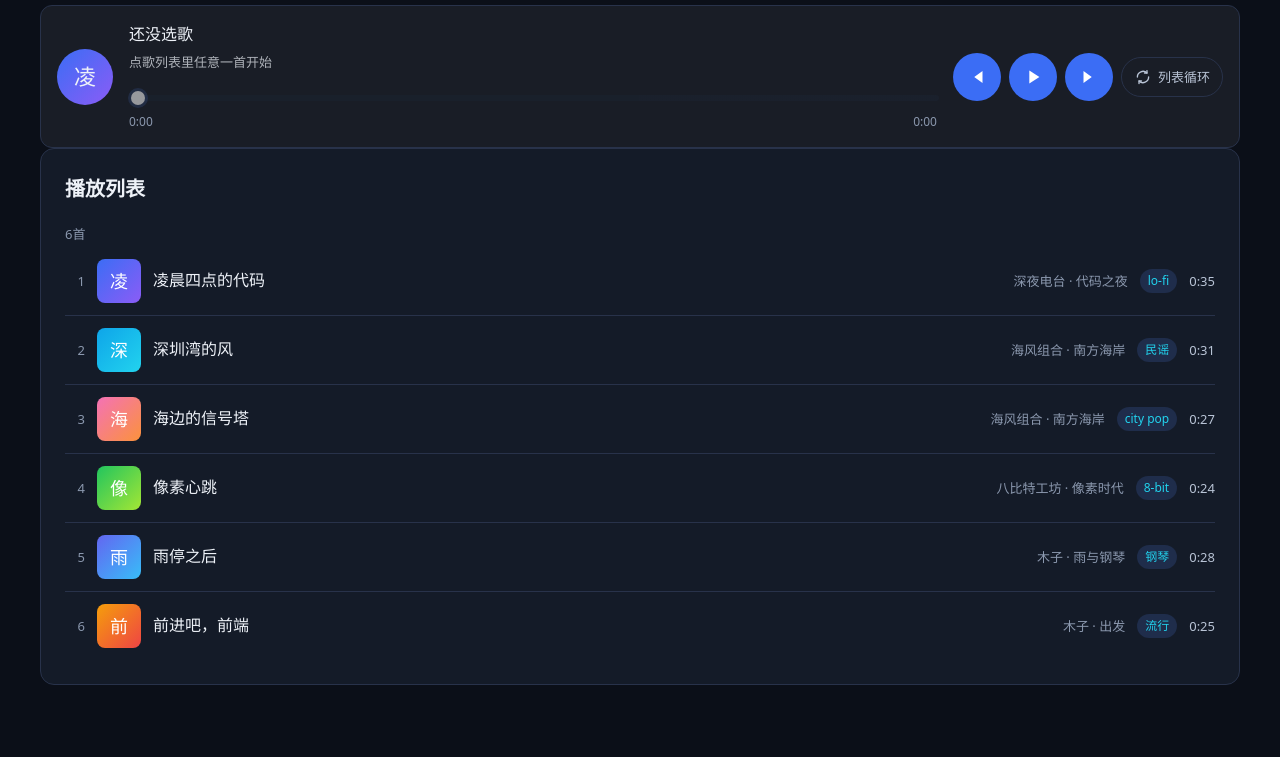
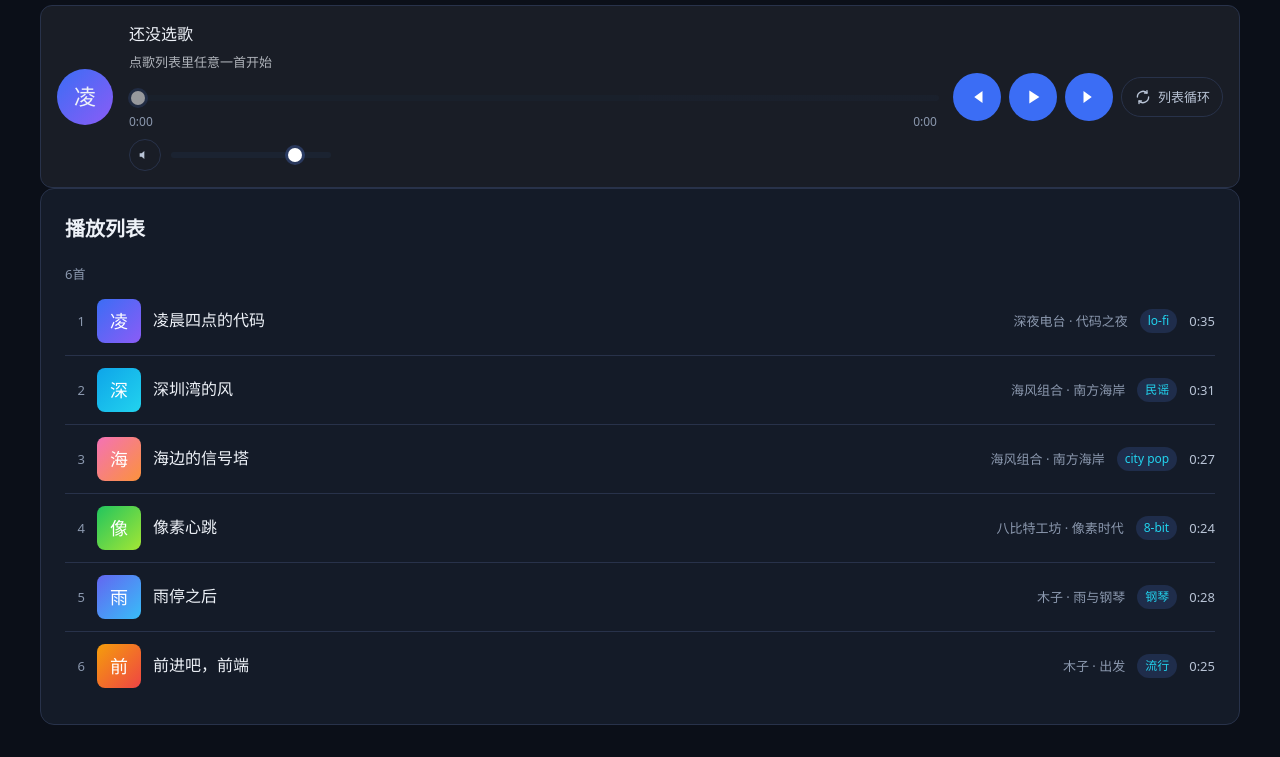
Before and after one commit to longdandan-dev/music-player, a website built with Vite: page index.html in a window 1280 px wide. Shown: the part 78-835 px from the top of the page. Before the commit the page ends 800 px from the top, so only its background shows below. Built offline with nearby package versions, Linux system fonts and the light colour scheme.

Commit message:
阶段2-M4，音量与静音

```diff
--- a/index.html
+++ b/index.html
@@ -23,6 +23,20 @@
                     <span id="timeNow">0:00</span>
                     <span id="timeTotal">0:00</span>
                   </div>
+        </div>
+        <div class="volume-row">
+          <button id="muteBtn" class="mute-btn" type="button" aria-label="静音">
+            <svg class="icon icon-volume" viewBox="0 0 24 24 " aria-hidden="true">
+            <path d="M4 9.5h3L11 6v12l-4-3.5H4z"></path>
+            </svg>
+            <svg class="icon icon-muted" viewBox="0 0 24 24 " aria-hidden="true">
+            <path d="M4 9.5h3L11 6v12l-4-3.5H4z"></path>
+            <path d="M15 9.5l4 5M19 9.5l-4 5"  fill="none"
+                   stroke="currentColor" stroke-width="1.8" stroke-linejoin="round"></path>
+            </svg>
+          </button>
+           <input class="range volume" id="volume" type="range" min="0" max="1" step="0.01" value="0.8"
+           aria-label="音量">
         </div>
       </div>
 
--- a/src/main.js
+++ b/src/main.js
@@ -128,6 +128,8 @@ const nextBtn = document.querySelector('#nextBtn')
 const seek = document.querySelector('#seek')
 const timeNow = document.querySelector('#timeNow')
 const timeTotal = document.querySelector('#timeTotal')
+const muteBtn = document.querySelector('#muteBtn')
+const volumeEl = document.querySelector('#volume')
 
 let currentIndex = -1  //还没选过歌
 let loopMode = 'list'
@@ -200,6 +202,12 @@ function seekTo(percent){
     renderProgress()
 }
 
+function renderVolumeState(){
+    const muted = audio.muted || audio.volume === 0
+    muteBtn.classList.toggle('is-muted',muted)
+    muteBtn.setAttribute('aria-label',muted ? '取消静音' : '静音')
+}
+
 //事件监听
 audio.addEventListener('play',renderPlayState)
 audio.addEventListener('pause',renderPlayState)
@@ -215,6 +223,23 @@ seek.addEventListener('input',(event)=>{
 seek.addEventListener('change',(event)=>{
     seekTo(Number(event.target.value) / 10)
     isSeeking = false
+})
+//拖音量条
+volumeEl.addEventListener('input',(event)=>{
+    audio.volume = Number(event.target.value)   // 0 ~ 1，原样给它，不用换算
+    audio.muted = audio.volume === 0            // 拖到 0 就算静音
+    renderVolumeState()
+})
+
+//点喇叭：静音 / 取消静音
+muteBtn.addEventListener('click',()=>{
+    audio.muted = !audio.muted
+    //取消静音时如果音量是 0，抬回一半，不然点了没反应
+    if(!audio.muted && audio.volume === 0){
+        audio.volume = 0.5
+        volumeEl.value = '0.5'
+    }
+    renderVolumeState()
 })
 audio.addEventListener('ended',()=>{
     if(loopMode === 'single'){
@@ -293,3 +318,4 @@ function cycleLoopMode(){
 }
 renderLoopState()
 renderProgress()
+renderVolumeState()
--- a/src/style.css
+++ b/src/style.css
@@ -245,3 +245,40 @@ section h2 { margin: 0 0 var(--sp-4); font-size: 20px; }
   font-size: 12px;
   font-variant-numeric: tabular-nums;
 }
+
+/* 音量那一行 */
+.volume-row{
+  display: flex;
+  align-items: center;
+  gap: 8px;
+  margin-top: 8px;
+}
+
+/* 静音按钮：小号圆按钮 */
+.mute-btn{
+  width: 32px;
+  height: 32px;
+  flex: none;
+  display: grid;
+  place-items: center;
+  border: 1px solid var(--border);
+  border-radius: 50%;
+  background: transparent;
+  color: var(--text-2);
+  cursor: pointer;
+}
+
+.mute-btn .icon{
+  width: 16px;
+  height: 16px;
+  fill: currentColor;
+  display: block;
+}
+
+/* 两个图标只显示一个：默认藏"打叉的"，静音时反过来 */
+.mute-btn .icon-muted{ display: none; }
+.mute-btn.is-muted .icon-volume{ display: none; }
+.mute-btn.is-muted .icon-muted{ display: block; }
+
+/* 音量条窄一点，别占满整行 */
+.volume{ max-width: 160px; }
```
